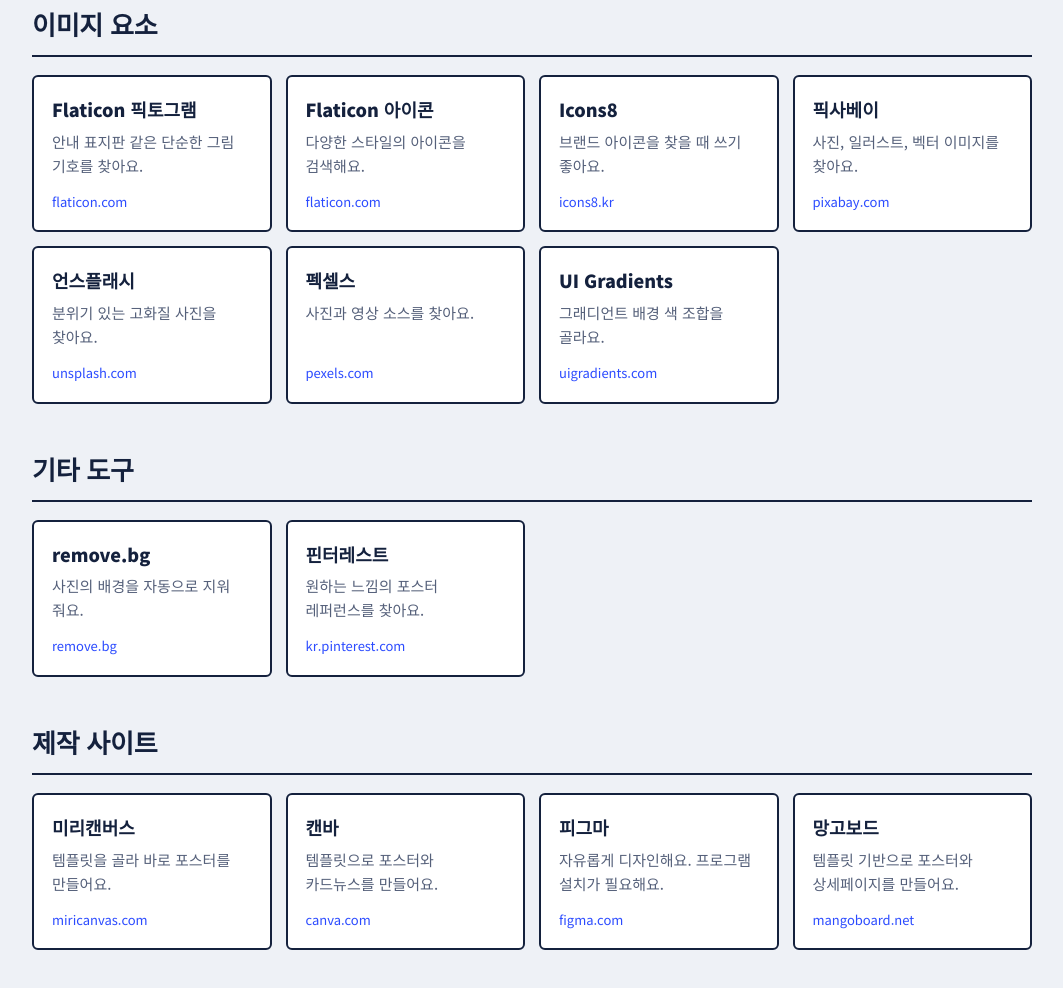
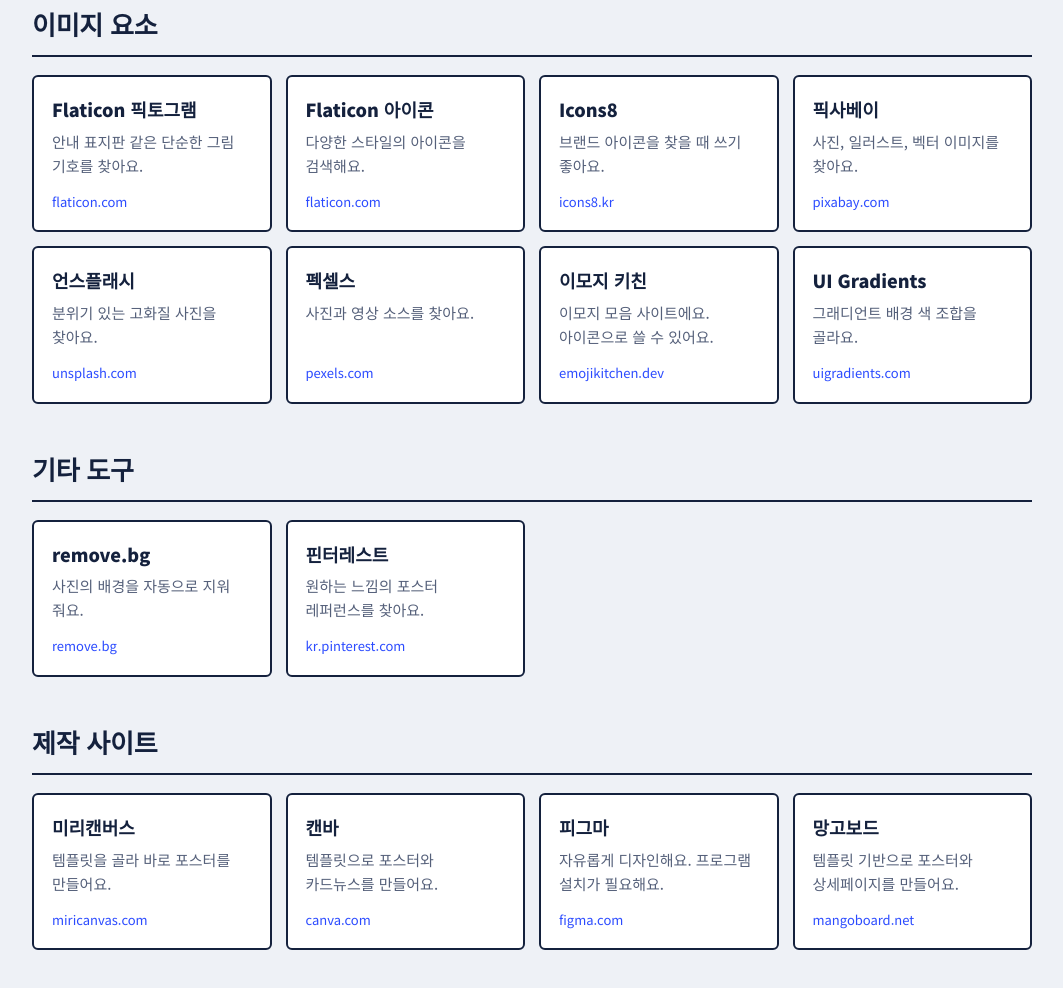
Before and after one commit to 1028minseo/Basicdesignkit, a plain HTML site: page external_sites.html in a window 1280 px wide. Shown: the part 988-1976 px from the top of the page, without its empty margins (108-1171 px from the left). Drawn offline with Linux system fonts and the light colour scheme.

Commit message:
Update external_sites.html by removing comment
Removed a comment about adding items to the categories and adjusted the items list.

```diff
--- a/external_sites.html
+++ b/external_sites.html
@@ -71,7 +71,6 @@ section h2{margin:0;font-size:26px;font-weight:900;letter-spacing:-.01em;padding
 </div>
 
 <script>
-/* 사이트 추가: 해당 카테고리의 items에 {name, desc, url} 한 줄만 더하면 돼요. */
 var DATA = [
   {title:"컬러 팔레트", items:[
     {name:"Adobe Color", desc:"색상환으로 어울리는 색 조합을 만들어요.", url:"https://color.adobe.com/kr/create/color-wheel"},
@@ -91,6 +90,7 @@ var DATA = [
     {name:"픽사베이", desc:"사진, 일러스트, 벡터 이미지를 찾아요.", url:"https://pixabay.com/ko/"},
     {name:"언스플래시", desc:"분위기 있는 고화질 사진을 찾아요.", url:"https://unsplash.com/ko"},
     {name:"펙셀스", desc:"사진과 영상 소스를 찾아요.", url:"https://www.pexels.com/ko-kr/"},
+    {name:"이모지 키친", desc:"이모지 모음 사이트에요. 아이콘으로 쓸 수 있어요.", url:"https://emojikitchen.dev/"},
     {name:"UI Gradients", desc:"그래디언트 배경 색 조합을 골라요.", url:"https://uigradients.com/"}
   ]},
   {title:"기타 도구", items:[
```
